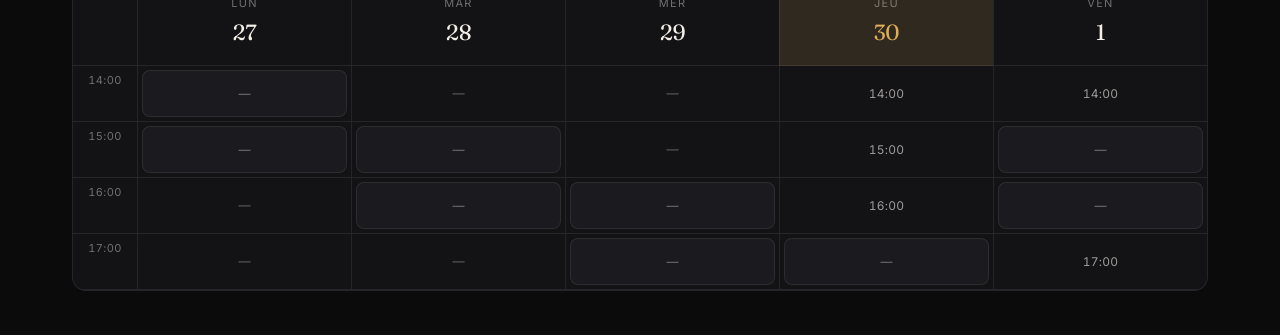
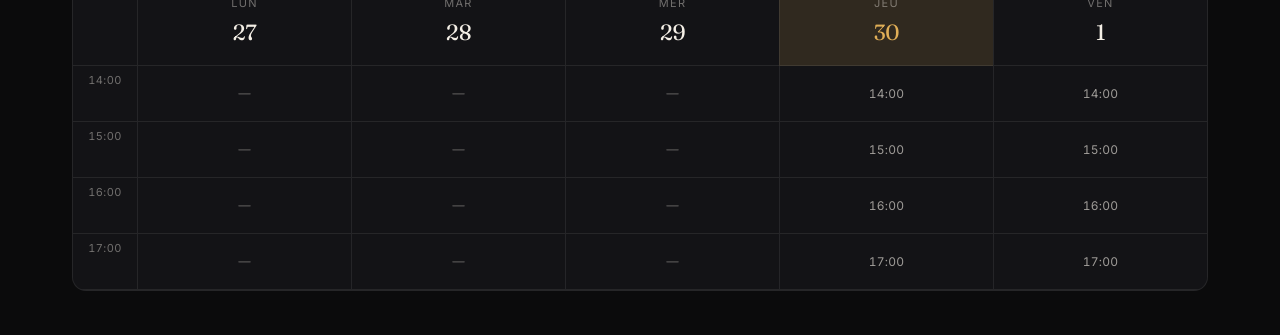
Before and after one commit to aurelien-loyer-dev/Lepin-Hair, a React (Vite) app: page / in a window 1280 px wide. Shown: the part 1784-2119 px from the top of the page. Built offline with nearby package versions, Linux system fonts and the light colour scheme.

Commit message:
refactor: remove isPreBooked function and simplify slot booking logic

```diff
--- a/src/data.js
+++ b/src/data.js
@@ -80,11 +80,3 @@ export function hoursForDay() {
   for (let h = HOURS.start; h < HOURS.end; h++) slots.push(h);
   return slots;
 }
-
-export function isPreBooked(date, hour) {
-  const key = dateKey(date);
-  let h = 0;
-  const s = key + ':' + hour;
-  for (let i = 0; i < s.length; i++) h = (h * 31 + s.charCodeAt(i)) | 0;
-  return Math.abs(h) % 7 < 2;
-}
--- a/src/planning.jsx
+++ b/src/planning.jsx
@@ -1,7 +1,7 @@
 import React from 'react';
 import {
   WORKING_DAYS, HOURS, DAY_NAMES, DAY_NAMES_LONG, MONTH_NAMES, MONTH_SHORT,
-  startOfWeek, addDays, sameDay, isPast, dateKey, hoursForDay, isPreBooked,
+  startOfWeek, addDays, sameDay, isPast, dateKey, hoursForDay,
 } from './data.js';
 
 export function Planning({ services, selected, onPick, viewMode, setViewMode, bookedAppts }) {
@@ -26,8 +26,7 @@ export function Planning({ services, selected, onPick, viewMode, setViewMode, bo
   );
 
   function isSlotBooked(date, hour) {
-    if (userBookedSet.has(`${dateKey(date)}:${hour}`)) return true;
-    return isPreBooked(date, hour);
+    return userBookedSet.has(`${dateKey(date)}:${hour}`);
   }
 
   function canBook(date, hour) {
```
